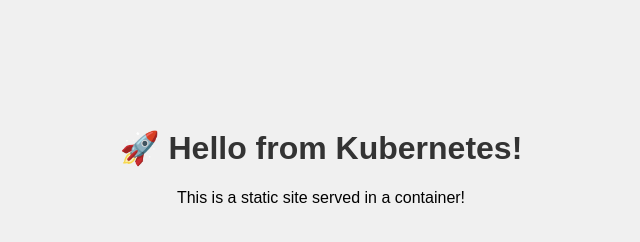
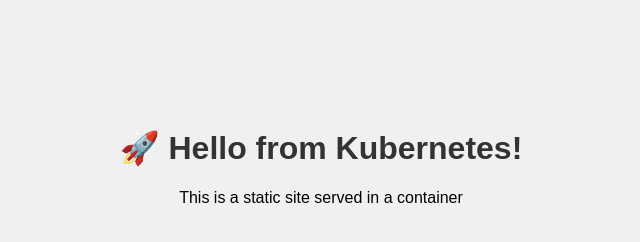
Before and after one commit to pankinkun/web-test, a plain HTML site: page index.html in a window 1280 px wide. Shown: the full height of the page, 319-959 px from the left. Drawn offline with Linux system fonts and the light colour scheme.

Commit message:
Update index.html

```diff
--- a/index.html
+++ b/index.html
@@ -20,7 +20,7 @@
 
 <body>
   <h1>🚀 Hello from Kubernetes!</h1>
-  <p>This is a static site served in a container!</p>
+  <p>This is a static site served in a container</p>
 </body>
 
 </html>
```
